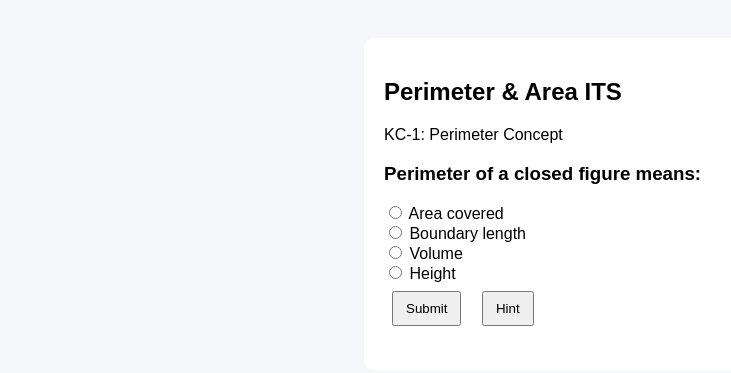
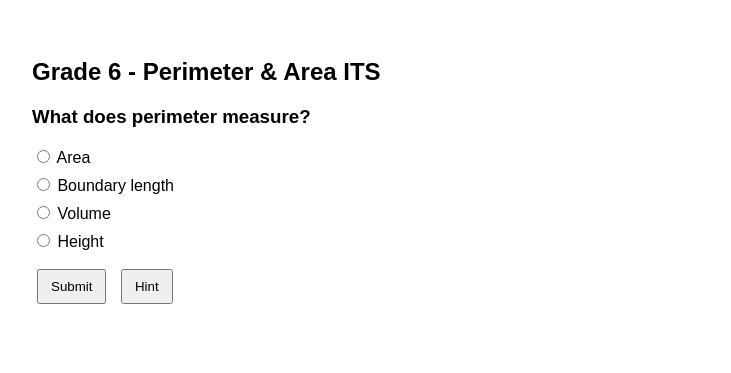
Before and after one commit to Poorvi272/ET605, a plain HTML site: page index.html in a window 1280 px wide. Shown: the whole page, without its empty margins (6-737 px from the left). Drawn offline with Linux system fonts and the light colour scheme.

Commit message:
Update index.html

```diff
--- a/index.html
+++ b/index.html
@@ -1,20 +1,20 @@
 <!DOCTYPE html>
 <html>
 <head>
-  <title>ITS - Perimeter & Area</title>
+  <title>Perimeter & Area ITS</title>
   <style>
-    body { font-family: Arial; padding: 30px; background: #f5f7fb; }
-    .card { background: white; padding: 20px; border-radius: 10px; width: 500px; margin: auto; }
-    button { margin: 8px; padding: 8px 12px; }
+    body { font-family: Arial; padding: 30px; }
+    .option { margin: 8px 0; }
+    button { margin: 10px 5px; padding: 8px 12px; }
     .hidden { display: none; }
   </style>
 </head>
 
 <body>
 
-<div class="card">
-  <h2>Perimeter & Area ITS</h2>
-  <p id="kc"></p>
+<h2>Grade 6 - Perimeter & Area ITS</h2>
+
+<div id="quiz">
   <h3 id="question"></h3>
   <div id="options"></div>
 
@@ -25,153 +25,130 @@
   <p id="feedback"></p>
 </div>
 
-<div id="result" class="card hidden">
+<div id="result" class="hidden">
   <h2>Session Summary</h2>
   <p id="summary"></p>
 </div>
 
 <script>
 
-// =====================
-// QUESTION BANK (NCERT + ITS DESIGN)
-// =====================
+// =======================
+// QUESTION BANK (NCERT BASED)
+// =======================
 const questions = [
-
-  // KC-1 (Concept) — NCERT definition
   {
-    kc: "KC-1: Perimeter Concept",
-    question: "Perimeter of a closed figure means:",
-    options: ["Area covered", "Boundary length", "Volume", "Height"],
+    question: "What does perimeter measure?",
+    options: ["Area", "Boundary length", "Volume", "Height"],
     correct: "Boundary length",
     hints: [
       "Think of walking around a field",
-      "It is about outer boundary",
-      "Total distance around shape"
-    ]
+      "It measures outer edge",
+      "Total distance around boundary"
+    ],
+    kc: "KC-1",
+    difficulty: "beginner"
   },
-
-  // KC-5 (Area concept)
   {
-    kc: "KC-5: Area Concept",
-    question: "Area of a figure means:",
+    question: "What does area measure?",
     options: ["Boundary", "Surface covered", "Length", "Sides"],
     correct: "Surface covered",
     hints: [
       "Think of tiles on floor",
       "Inside space",
       "Measured in square units"
-    ]
+    ],
+    kc: "KC-5",
+    difficulty: "beginner"
   },
-
-  // KC-3 (Square perimeter)
   {
-    kc: "KC-3: Square Perimeter",
     question: "A square has side 5 cm. Find its perimeter.",
-    options: ["20 cm", "10 cm", "25 cm", "15 cm"],
-    correct: "20 cm",
+    options: ["10", "20", "25", "15"],
+    correct: "20",
     hints: [
       "Square has 4 equal sides",
       "Add all sides",
       "4 × 5 = 20"
-    ]
+    ],
+    kc: "KC-3",
+    difficulty: "beginner"
   },
-
-  // KC-6 (Rectangle area)
   {
-    kc: "KC-6: Rectangle Area",
-    question: "A rectangle is 8 m long and 3 m wide. Find its area.",
-    options: ["24 m²", "11 m", "24 m", "22 m²"],
-    correct: "24 m²",
+    question: "Rectangle: length = 8, width = 3. Find area.",
+    options: ["24", "11", "24 m", "22"],
+    correct: "24",
     hints: [
-      "Area = length × breadth",
+      "Area = length × width",
       "Multiply both",
-      "8 × 3 = 24"
-    ]
+      "8 × 3"
+    ],
+    kc: "KC-6",
+    difficulty: "beginner"
   },
-
-  // KC-4 (Triangle perimeter)
   {
-    kc: "KC-4: Triangle Perimeter",
-    question: "Triangle sides are 6 cm, 8 cm, and 10 cm. Find perimeter.",
-    options: ["24 cm", "48 cm", "14 cm", "80 cm"],
-    correct: "24 cm",
+    question: "Triangle sides are 6, 8, 10. Find perimeter.",
+    options: ["24", "48", "14", "80"],
+    correct: "24",
     hints: [
       "Add all sides",
       "6 + 8 + 10",
       "Total = 24"
-    ]
+    ],
+    kc: "KC-4",
+    difficulty: "intermediate"
   },
-
-  // KC-7 (Triangle area — from NCERT concept)
   {
-    kc: "KC-7: Triangle Area",
-    question: "Triangle base = 12 cm, height = 5 cm. Find area.",
-    options: ["30 cm²", "60 cm²", "17 cm²", "34 cm²"],
-    correct: "30 cm²",
+    question: "Painter paints wall, gardener fences field. Who needs area?",
+    options: ["Painter", "Gardener", "Both", "None"],
+    correct: "Painter",
     hints: [
-      "Triangle is half of rectangle",
-      "Use 1/2 × base × height",
-      "1/2 × 12 × 5 = 30"
-    ]
+      "Painting covers surface",
+      "Surface = area",
+      "Fencing = perimeter"
+    ],
+    kc: "KC-8",
+    difficulty: "intermediate"
   },
-
-  // KC-2 (Reverse perimeter — NCERT Exemplar)
   {
-    kc: "KC-2: Rectangle Perimeter Reverse",
-    question: "Rectangle perimeter = 36 m, width = 7 m. Find length.",
-    options: ["11 m", "29 m", "22 m", "5 m"],
-    correct: "11 m",
+    question: "A rectangle has perimeter 36 and width 7. Find length.",
+    options: ["11", "29", "22", "5"],
+    correct: "11",
     hints: [
       "P = 2(l + w)",
       "36/2 = 18",
       "18 - 7 = 11"
-    ]
+    ],
+    kc: "KC-2",
+    difficulty: "intermediate"
   },
-
-  // KC-8 (Perimeter vs Area — NCERT True/False)
   {
-    kc: "KC-8: Perimeter vs Area",
-    question: "A painter paints a wall. What is needed?",
-    options: ["Area", "Perimeter", "Volume", "Length"],
-    correct: "Area",
+    question: "Cost of fencing = ₹40/m. Perimeter = 80m. Total cost?",
+    options: ["3200", "1500", "6000", "800"],
+    correct: "3200",
     hints: [
-      "Painting covers surface",
-      "Surface = area",
-      "Fencing = perimeter"
-    ]
+      "Cost = perimeter × rate",
+      "80 × 40",
+      "3200"
+    ],
+    kc: "KC-9",
+    difficulty: "advanced"
   },
-
-  // KC-9 (Word problem — NCERT Example 4)
   {
-    kc: "KC-9: Word Problem",
-    question: "Field 25m × 15m. Fencing cost = ₹40/m. Find total cost.",
-    options: ["₹3200", "₹1500", "₹6000", "₹800"],
-    correct: "₹3200",
-    hints: [
-      "Find perimeter first",
-      "2(25+15)=80",
-      "80 × 40 = 3200"
-    ]
-  },
-
-  // KC-10 (Reverse area)
-  {
-    kc: "KC-10: Missing Dimension",
-    question: "Area of square = 64 cm². Find side.",
-    options: ["8 cm", "16 cm", "32 cm", "4 cm"],
-    correct: "8 cm",
+    question: "Square area = 64. Find side.",
+    options: ["8", "16", "32", "4"],
+    correct: "8",
     hints: [
       "Area = side × side",
-      "Find square root",
-      "√64 = 8"
-    ]
+      "Find sqrt(64)",
+      "8 × 8 = 64"
+    ],
+    kc: "KC-10",
+    difficulty: "advanced"
   }
-
 ];
 
-// =====================
-// STATE (Learner Model simplified)
-// =====================
+// =======================
+// STATE VARIABLES
+// =======================
 let current = 0;
 let selected = null;
 let hintLevel = 0;
@@ -179,23 +156,19 @@ let hintLevel = 0;
 let correct = 0;
 let wrong = 0;
 let hintsUsed = 0;
-let streakWrong = 0;
-
 let startTime = Date.now();
 
-// =====================
-// LOAD QUESTION (System Flow)
-// =====================
+// =======================
+// LOAD QUESTION
+// =======================
 function loadQuestion() {
   let q = questions[current];
-
-  document.getElementById("kc").innerText = q.kc;
   document.getElementById("question").innerText = q.question;
 
   let optionsHTML = "";
   q.options.forEach(opt => {
-    optionsHTML += `<div>
-      <input type="radio" name="opt" value="${opt}" onclick="selected='${opt}'"> ${opt}
+    optionsHTML += `<div class="option">
+      <input type="radio" name="option" value="${opt}" onclick="selectOption('${opt}')"> ${opt}
     </div>`;
   });
 
@@ -207,33 +180,37 @@ function loadQuestion() {
   selected = null;
 }
 
-// =====================
-// SUBMIT ANSWER (Pedagogical Logic)
-// =====================
+// =======================
+// SELECT OPTION
+// =======================
+function selectOption(opt) {
+  selected = opt;
+}
+
+// =======================
+// SUBMIT ANSWER
+// =======================
 function submitAnswer() {
-  if (!selected) return alert("Select an option");
+  if (!selected) {
+    alert("Select an option");
+    return;
+  }
 
   let q = questions[current];
 
   if (selected === q.correct) {
     correct++;
-    streakWrong = 0;
     document.getElementById("feedback").innerText = "✅ Correct!";
     nextQuestion();
   } else {
     wrong++;
-    streakWrong++;
     document.getElementById("feedback").innerText = "❌ Wrong!";
-
-    if (streakWrong >= 2) {
-      document.getElementById("hint").innerText = "🔁 Remedial: Revisit concept!";
-    }
   }
 }
 
-// =====================
-// HINT SYSTEM (3 LEVEL)
-// =====================
+// =======================
+// HINT SYSTEM
+// =======================
 function showHint() {
   let q = questions[current];
 
@@ -246,9 +223,9 @@ function showHint() {
   }
 }
 
-// =====================
+// =======================
 // NEXT QUESTION
-// =====================
+// =======================
 function nextQuestion() {
   current++;
 
@@ -259,27 +236,27 @@ function nextQuestion() {
   }
 }
 
-// =====================
-// END SESSION (FINAL PAYLOAD)
-// =====================
+// =======================
+// END SESSION
+// =======================
 function endSession() {
-  let time = Math.floor((Date.now() - startTime)/1000);
+  let timeSpent = Math.floor((Date.now() - startTime) / 1000);
 
-  document.querySelector(".card").classList.add("hidden");
+  document.getElementById("quiz").classList.add("hidden");
   document.getElementById("result").classList.remove("hidden");
 
   document.getElementById("summary").innerText = `
-Correct: ${correct}
-Wrong: ${wrong}
-Hints Used: ${hintsUsed}
-Time: ${time}s
-Accuracy: ${(correct/(correct+wrong)).toFixed(2)}
-`;
+    Correct: ${correct}
+    Wrong: ${wrong}
+    Hints Used: ${hintsUsed}
+    Time Spent: ${timeSpent} sec
+    Accuracy: ${(correct / (correct + wrong)).toFixed(2)}
+  `;
 }
 
-// =====================
+// =======================
 loadQuestion();
-// =====================
+// =======================
 
 </script>
 
```
